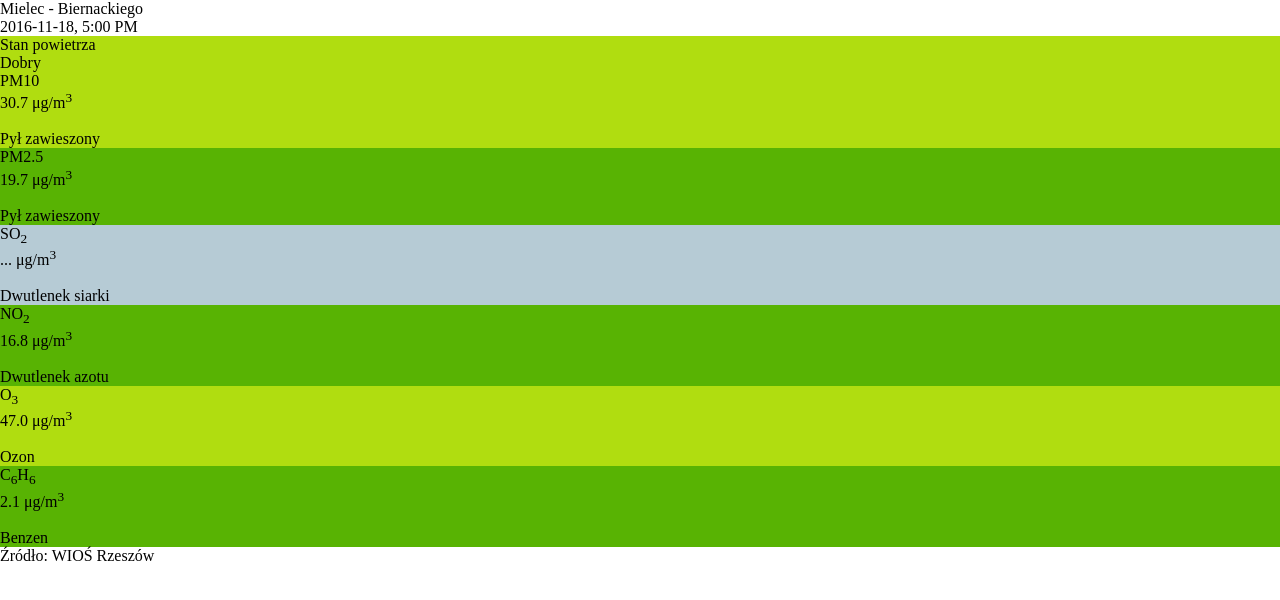
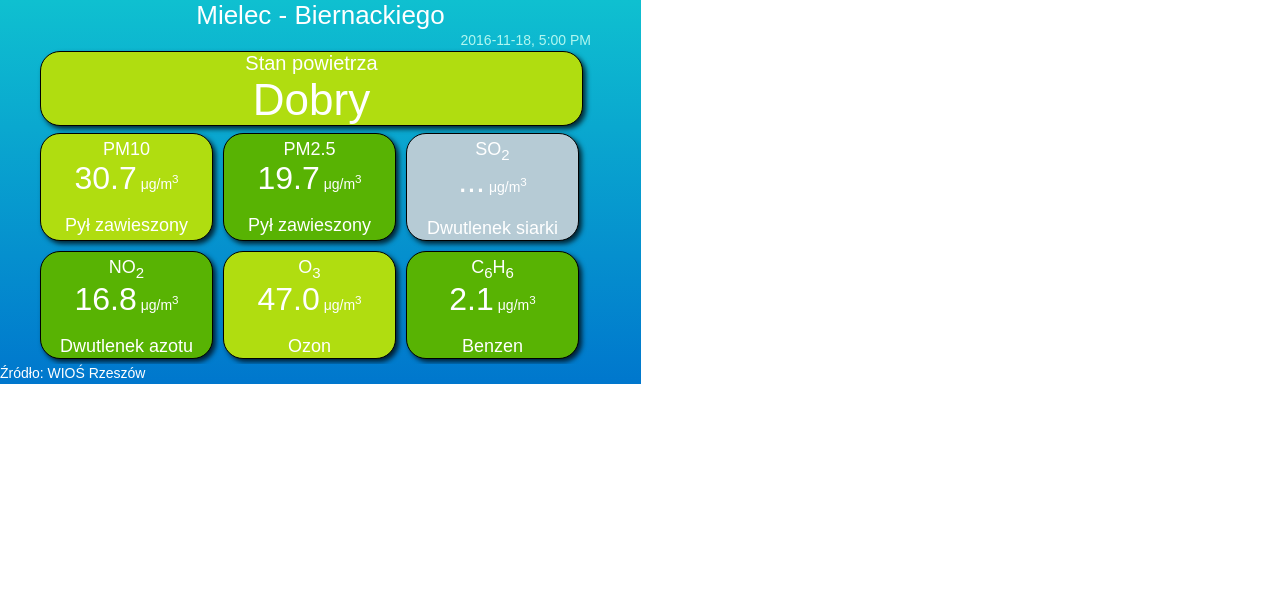
Before and after one commit to strzalka/stan_powietrza, a plain HTML site: page public_html/index.html in a window 1280 px wide. Drawn offline with Linux system fonts and the light colour scheme.

Commit message:
Commit 2
Nie wiem czemu się nie zrobiło od razu

```diff
--- a/public_html/css/main.css
+++ b/public_html/css/main.css
@@ -22,4 +22,153 @@ along with this program.  If not, see <http://www.gnu.org/licenses/>.
 html, body {padding: 0px; margin: 0px;}
 
 #page{
+    width: 641px;
+    height: 384px;
+    display: inline-block;
+    background-image:linear-gradient(180deg, rgba(15,192,208,1) 0, rgba(0,119,205,1) 100%);
 }
+
+#naglowek{
+    margin       : 0px;
+    border       : none;
+    padding      : 0px;
+    width        : 641px;
+    text-align   : center;
+}
+
+#naglowek2{
+    margin       : 0px;
+    border       : none;
+    width        : 59
+    heigth:      : 20px;
+    text-align   : right;
+    padding-top     : 0px;
+    padding-right   : 50px;
+    padding-bottom  : 0px;
+    padding-left    : 0px;
+
+}
+
+
+#stan{
+    margin       : 2px 40px 2px 40px;
+    border       : 1px solid black;
+    border-radius: 20px;
+    padding      : 0px;
+    width        : 541px;
+    heigth:      : 50px;
+    text-align   : center;
+    box-shadow: 3px 3px 5px 0px rgba(0,0,0,0.75);
+}
+
+#datacontainer{
+    margin       : 0px;
+    border       : none;
+    padding      : 0px 35px 0px 35px;
+    width        : 571px;
+    text-align   : center;
+    overflow:hidden;
+}
+
+#div1 {
+    width: 161px;
+    height: 96px;
+    padding: 5px;
+    margin: 5px;
+    border: 1px solid black;
+    float:left;
+    clear: left;
+    border-radius: 20px;
+    box-shadow: 3px 3px 5px 0px rgba(0,0,0,0.75);
+}
+#div2 {
+    width: 161px;
+    height: 96px;
+    padding: 5px;
+    margin: 5px;
+    border: 1px solid black;
+    float:left;
+    border-radius: 20px;
+    box-shadow: 3px 3px 5px 0px rgba(0,0,0,0.75);
+}
+#div3 {
+    width: 161px;
+    height: 96px;
+    padding: 5px;
+    margin: 5px;
+    border: 1px solid black;
+    float:left;
+    border-radius: 20px;
+    box-shadow: 3px 3px 5px 0px rgba(0,0,0,0.75);
+}
+
+
+#zrodlo{
+ margin       : 0px;
+ border       : none;
+ padding      : 0px;
+ width        : 641px;
+ text-align   : left;
+}
+
+header
+{
+font-family: "Arial", Helvetica, sans-serif;
+font-size: 26px;
+color: white;
+}
+
+header2
+{
+font-family: "Arial", Helvetica, sans-serif;
+font-size: 18px;
+color: rgb(177, 247, 240);
+}
+
+header3
+{
+font-family: "Arial", Helvetica, sans-serif;
+font-size: 14px;
+color: rgb(177, 247, 240);
+}
+
+stan1
+{
+font-family: "Arial", Helvetica, sans-serif;
+font-size: 20px;
+color: white;
+}
+
+stan2
+{
+font-family: "Arial", Helvetica, sans-serif;
+font-size: 44px;
+color: white;
+}
+
+tabela1
+{
+font-family: "Arial", Helvetica, sans-serif;
+font-size: 18px;
+color: white;
+}
+
+tabela2
+{
+font-family: "Arial", Helvetica, sans-serif;
+font-size: 32px;
+color: white;
+}
+
+tabela3
+{
+font-family: "Arial", Helvetica, sans-serif;
+font-size: 14px;
+color: white;
+}
+
+zrodlo1{
+font-family: "Arial", Helvetica, sans-serif;
+font-size: 16px;
+color: white;
+}
```
